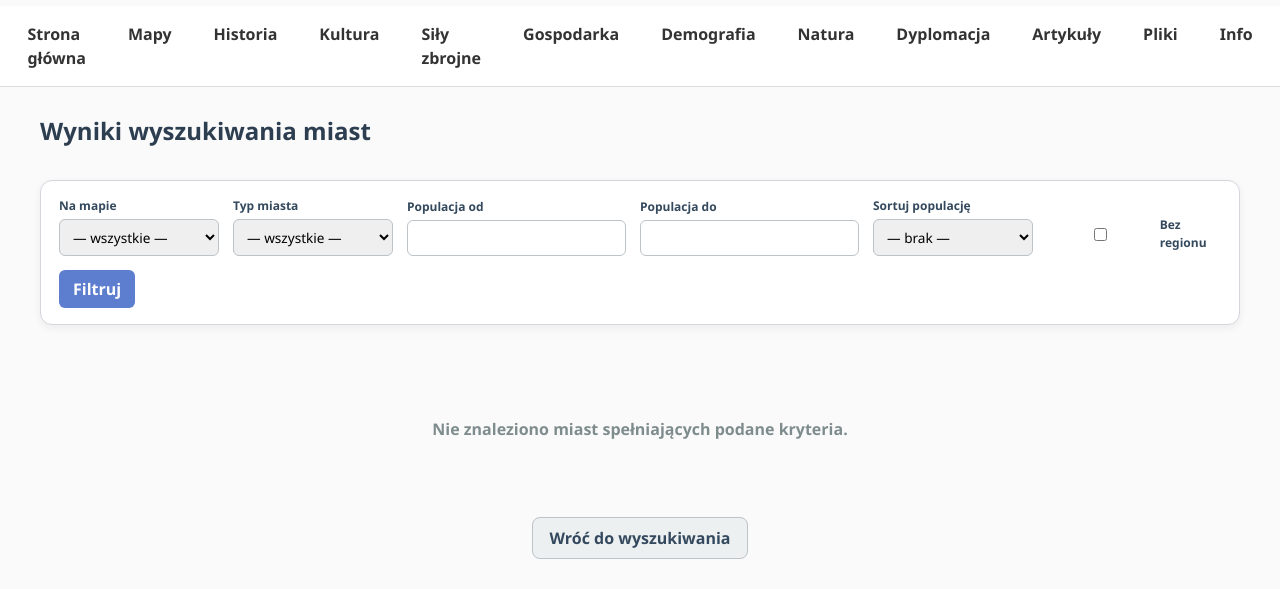
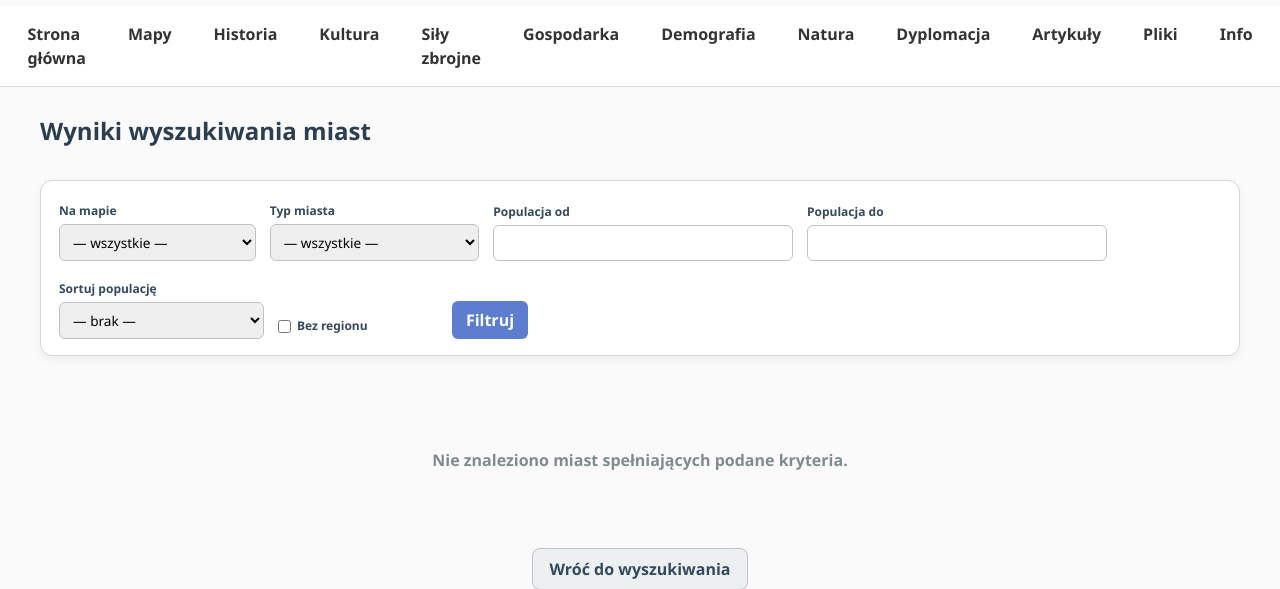
Before and after one commit to FungiMiracles/ZEUS, a Flask app: page /wyniki_wyszukiwania_miasto in a window 1280 px wide. Shown: the part 184-773 px from the top of the page. Run offline with Flask 3, Linux system fonts and the light colour scheme; the visitor is signed in with stand-in values (Sample User, id 1).

Commit message:
Update wyniki_wyszukiwania_miasto.html

```diff
--- a/templates/wyniki_wyszukiwania_miasto.html
+++ b/templates/wyniki_wyszukiwania_miasto.html
@@ -217,9 +217,10 @@ form.assign-region-form[style*="display: flex"] > input.assign-region-form {
 }
 
 .filter-group label {
-    display: flex;
+    display: inline-flex;
     align-items: center;
     gap: 6px;
+    white-space: nowrap;
     cursor: pointer;
 }
 
```
